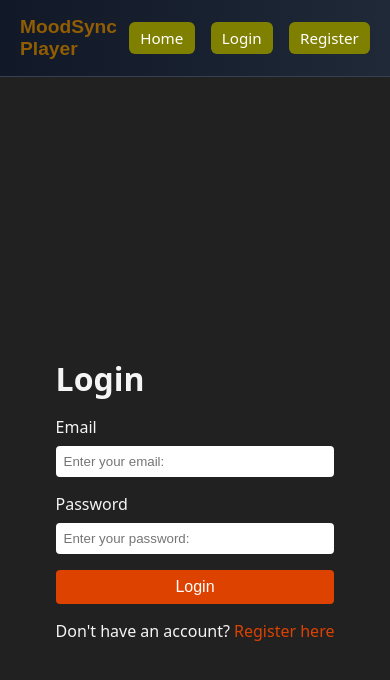
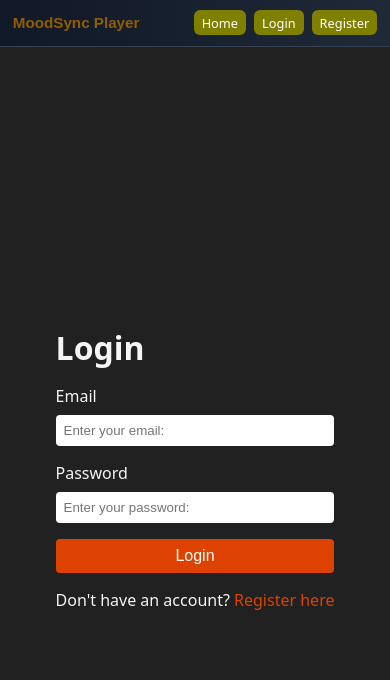
Before and after one commit to Suryansh10-ctrl/Modesync-Player, a React (Vite) app in the folder Frontend/: page /login in a window 390 px wide. Shown: the top 680 px of the page. Built offline with nearby package versions, Linux system fonts and the light colour scheme; no server answers.

Commit message:
commit chnages

```diff
--- a/Frontend/src/features/expression/style/FaceExpression.scss
+++ b/Frontend/src/features/expression/style/FaceExpression.scss
@@ -30,7 +30,7 @@
     color: #fff;
     border: none;
     border-radius: 8px;
-    padding: 0.8rem 1.5rem;
+    padding: 0.5rem 1.5rem;
     font-size: 1rem;
     font-weight: 600;
     cursor: pointer;
--- a/Frontend/src/features/home/style/player.scss
+++ b/Frontend/src/features/home/style/player.scss
@@ -1,25 +1,25 @@
 .player-card {
   display: flex;
   align-items: center;
-  gap: 0.9rem;
-  padding: 0.6rem 0.8rem;
-  border-radius: 1rem;
+  gap: 0.7rem;
+  padding: 0.5rem 0.7rem;
+  border-radius: 0.9rem;
   background: linear-gradient(135deg, #1f2937, #111827);
   color: #f9fafb;
   box-shadow: 0 10px 30px rgba(0, 0, 0, 0.2);
   width: 100%;
-  max-width: 860px;
-  height: 180px;
-  margin: 0 auto 1rem;
+  max-width: 820px;
+  height: 160px;
+  margin: 0 auto 0.8rem;
   position: relative;
-  top: -2.25rem;
+  top: -1.8rem;
 }
 
 .player-poster {
-  width: 130px;
-  height: 130px;
+  width: 110px;
+  height: 110px;
   object-fit: cover;
-  border-radius: 0.75rem;
+  border-radius: 0.7rem;
   flex-shrink: 0;
 }
 
@@ -30,41 +30,41 @@
 
 .player-title {
   margin: 0;
-  font-size: 1.05rem;
+  font-size: 0.95rem;
 }
 
 .player-meta {
-  margin: 0.2rem 0 0;
+  margin: 0.15rem 0 0;
   color: #d1d5db;
-  font-size: 0.9rem;
+  font-size: 0.8rem;
 }
 
 .player-progress {
   width: 100%;
   accent-color: #2b8fba;
   cursor: pointer;
-  margin: 0.35rem 0 0.2rem;
+  margin: 0.25rem 0 0.15rem;
 }
 
 .player-time-row {
   display: flex;
   justify-content: space-between;
-  font-size: 0.82rem;
+  font-size: 0.75rem;
   color: #cbd5e1;
 }
 
 .player-controls {
   display: flex;
   align-items: center;
-  gap: 0.6rem;
-  margin-top: 0.6rem;
+  gap: 0.45rem;
+  margin-top: 0.45rem;
   flex-wrap: wrap;
 }
 
 .player-btn {
   border: none;
   border-radius: 999px;
-  padding: 0.45rem 0.8rem;
+  padding: 0.35rem 0.65rem;
   background: #374151;
   color: #f9fafb;
   cursor: pointer;
@@ -84,9 +84,10 @@
 .player-select {
   border-radius: 999px;
   border: none;
-  padding: 0.4rem 0.7rem;
+  padding: 0.3rem 0.6rem;
   background: #e2e8f0;
   color: #111827;
+  font-size: 0.8rem;
 }
 
 /* ===========================
@@ -124,38 +125,40 @@
 
 @media (max-width: 480px) {
   .player-card {
-    padding: 0.8rem;
+    padding: 0.65rem;
     border-radius: 12px;
-    gap: 0.8rem;
-    margin: 0 auto 1rem;
-    top: -0.8rem;
+    gap: 0.6rem;
+    margin: 0 auto 0.7rem;
+    top: -0.4rem;
+    height: auto;
+    min-height: 150px;
   }
 
   .player-poster {
-    width: 150px;
-    height: 150px;
+    width: 90px;
+    height: 90px;
   }
 
   .player-title {
-    font-size: 1rem;
+    font-size: 0.9rem;
   }
 
   .player-meta {
-    font-size: 0.85rem;
+    font-size: 0.75rem;
   }
 
   .player-controls {
     display: grid;
     grid-template-columns: repeat(2, 1fr);
-    gap: 10px;
+    gap: 8px;
     width: 100%;
   }
 
   .player-btn,
   .player-select {
     width: 100%;
-    font-size: 0.9rem;
-    padding: 0.7rem;
+    font-size: 0.8rem;
+    padding: 0.6rem;
   }
 
   .player-btn--primary {
@@ -163,10 +166,10 @@
   }
 
   .player-progress {
-    margin: 0.5rem 0;
+    margin: 0.35rem 0;
   }
 
   .player-time-row {
-    font-size: 0.8rem;
+    font-size: 0.72rem;
   }
 }
--- a/Frontend/src/features/shared/style/global.scss
+++ b/Frontend/src/features/shared/style/global.scss
@@ -14,7 +14,6 @@ html, #root {
     background-color: rgb(33,33,33);
     color: whitesmoke;
     font-family: system-ui, -apple-system, BlinkMacSystemFont, 'Segoe UI', Roboto, Oxygen, Ubuntu, Cantarell, 'Open Sans', 'Helvetica Neue', sans-serif;
-    overflow: hidden;
 }
 
 body {
--- a/Frontend/src/features/shared/style/navbar.scss
+++ b/Frontend/src/features/shared/style/navbar.scss
@@ -2,36 +2,41 @@
   display: flex;
   justify-content: space-between;
   align-items: center;
-  padding: 1rem 1.25rem;
+  padding: 0.75rem 1rem;
   background: linear-gradient(90deg, #111827, #1f2937);
   border-bottom: 1px solid #374151;
   position: sticky;
   top: 0;
   z-index: 1000;
+  gap: 0.75rem;
 }
 
 .navbar .brand {
-  font-size: 1.2rem;
+  font-size: 1rem;
   font-weight: 700;
   color: #915d03;
   font-family: 'Montserrat', sans-serif;
+  white-space: nowrap;
 }
 
 .nav-links {
   display: flex;
   align-items: center;
-  gap: 1rem;
+  gap: 0.7rem;
+  flex-wrap: wrap;
+  justify-content: flex-end;
 }
 
 .nav-links a,
 .nav-btn {
   color: white;
   background: olive;
-  padding: 0.35rem 0.7rem;
+  padding: 0.25rem 0.6rem;
   border-radius: 6px;
   border: none;
   cursor: pointer;
-  font-size: 0.95rem;
+  font-size: 0.85rem;
+  white-space: nowrap;
 }
 
 .nav-links a:hover,
@@ -40,11 +45,13 @@
 }
 
 .user-chip {
-  padding: 0.35rem 0.7rem;
+  padding: 0.25rem 0.6rem;
   border-radius: 999px;
   background: rgba(245, 158, 11, 0.15);
   color: #cf8a13;
   cursor: pointer;
+  white-space: nowrap;
+  font-size: 0.85rem;
 }
 
 .user-chip:hover {
@@ -52,7 +59,34 @@
 }
 
 .nav-btn {
-  padding: 0.35rem 0.7rem;
+  padding: 0.25rem 0.6rem;
   border: 1px solid #f59e0b;
   border-radius: 6px;
 }
+
+@media (max-width: 768px) {
+  .navbar {
+    padding: 0.7rem 0.9rem;
+  }
+
+  .nav-links {
+    gap: 0.5rem;
+  }
+}
+
+@media (max-width: 480px) {
+  .navbar {
+    padding: 0.65rem 0.8rem;
+  }
+
+  .navbar .brand {
+    font-size: 0.95rem;
+  }
+
+  .nav-links a,
+  .nav-btn,
+  .user-chip {
+    font-size: 0.8rem;
+    padding: 0.22rem 0.5rem;
+  }
+}
```
